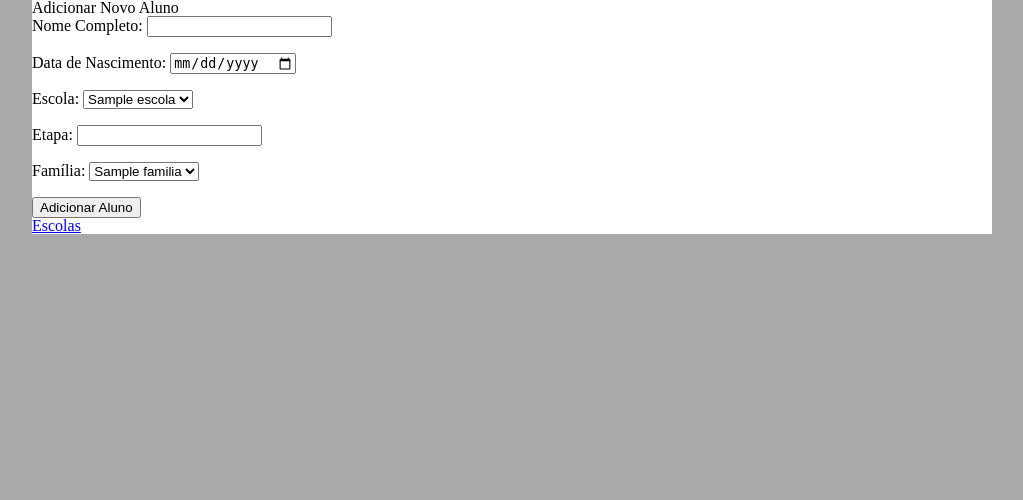
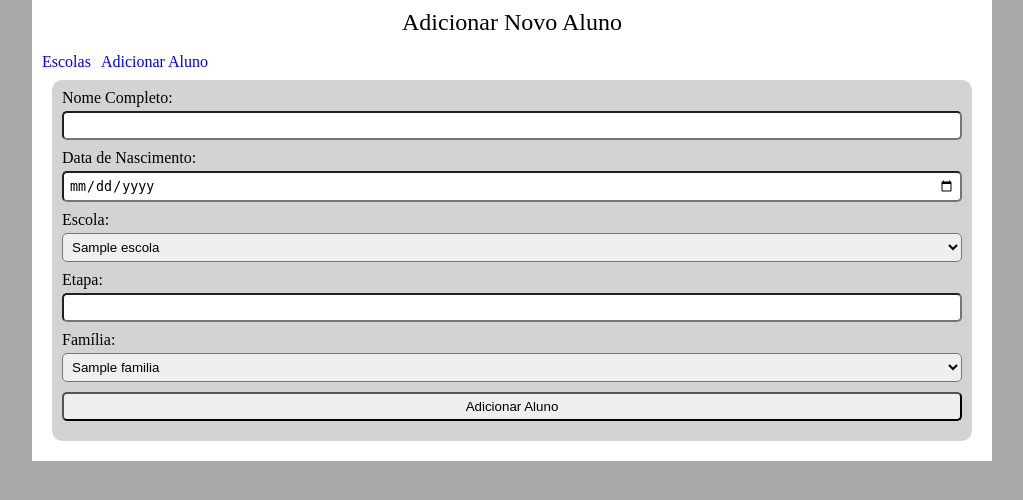
Before and after one commit to maxwelldeveloper7/escola, a Flask app: template app/templates/adicionar_aluno.html in a window 1280 px wide. Shown: the top 500 px of the page, without its empty margins (128-1151 px from the left). Run offline with Flask 3, Linux system fonts and the light colour scheme; the template is opened without the code that fills it: most values are stand-ins (such as "Sample title", 1, 10 or a date in 2020).

Commit message:
aula 01/10/2024

```diff
--- a/app/static/style.css
+++ b/app/static/style.css
@@ -22,7 +22,10 @@ header {
 
 header h1 {
     font-size: 1.5rem;
-    margin: 10px 0;
+    text-align: center;
+    width: 90%;
+    margin: auto;
+    margin-bottom: 20px;
 }
 
 header nav ul{
@@ -38,11 +41,30 @@ header nav ul li a{
 }
 
 table {
-    width: 80%;
+    width: 90%;
     margin: auto;
-    border: solid 1px;
 }
 
 table thead tr th, td {
     padding: 5px;
+    border: 1px solid;
 }
+
+form {
+    display: flex;
+    flex-direction: column;
+    padding: 10px;
+    background-color: lightgray;
+    margin: 0 20px 20px;
+    border-radius: 10px;
+}
+
+form label {
+    margin-bottom: 5px;
+}
+
+form input, select, button{
+    margin-bottom: 10px;
+    padding: 5px;
+    border-radius: 5px;
+}
--- a/app/templates/adicionar_aluno.html
+++ b/app/templates/adicionar_aluno.html
@@ -9,23 +9,31 @@
 </head>
 <body>
     <main>
-        <h1>Adicionar Novo Aluno</h1>
+        <header>
+            <h1>Adicionar Novo Aluno</h1>
+            <nav>
+                <ul>
+                    <li><a href="{{ url_for('listar_escolas') }}">Escolas</a></li>
+                    <li><a href="{{ url_for('adicionar_aluno')}}">Adicionar Aluno</a></li>
+                </ul>
+            </nav>
+        </header>
         <form action="" method="post">
             <label for="nome_completo">Nome Completo:</label>
-            <input type="text" id="nome_completo" name="nome_completo"><br><br>
+            <input type="text" id="nome_completo" name="nome_completo">
 
             <label for="data_nascimento">Data de Nascimento:</label>
-            <input type="date" id="data_nascimento" name="data_nascimento"><br><br>
+            <input type="date" id="data_nascimento" name="data_nascimento">
 
             <label for="codigo_censo">Escola:</label>
             <select name="codigo_censo" id="data_nascimento">
                 {% for escola in escolas %}
                 <option value="{{ escola[0] }}">{{ escola[1] }}</option>
                 {% endfor %}
-            </select><br><br>
+            </select>
 
             <label for="etapa">Etapa:</label>
-            <input type="text" name="etapa" id="etapa"><br><br>
+            <input type="text" name="etapa" id="etapa">
 
             <label for="id_familia">Família:</label>
             <select name="id_familia" id="id_familia">
@@ -33,10 +41,8 @@
                 <option value="{{ familia[0] }}">{{ familia[1]}}</option>
                 {% endfor %}
             </select>
-            <br><br>
             <button type="submit">Adicionar Aluno</button>
         </form>
-        <a href="{{ url_for('listar_escolas') }}">Escolas</a>
     </main>
 </body>
 </html>
```
Also changed, not shown: app/templates/escolas.html (+9 -2 lines).
